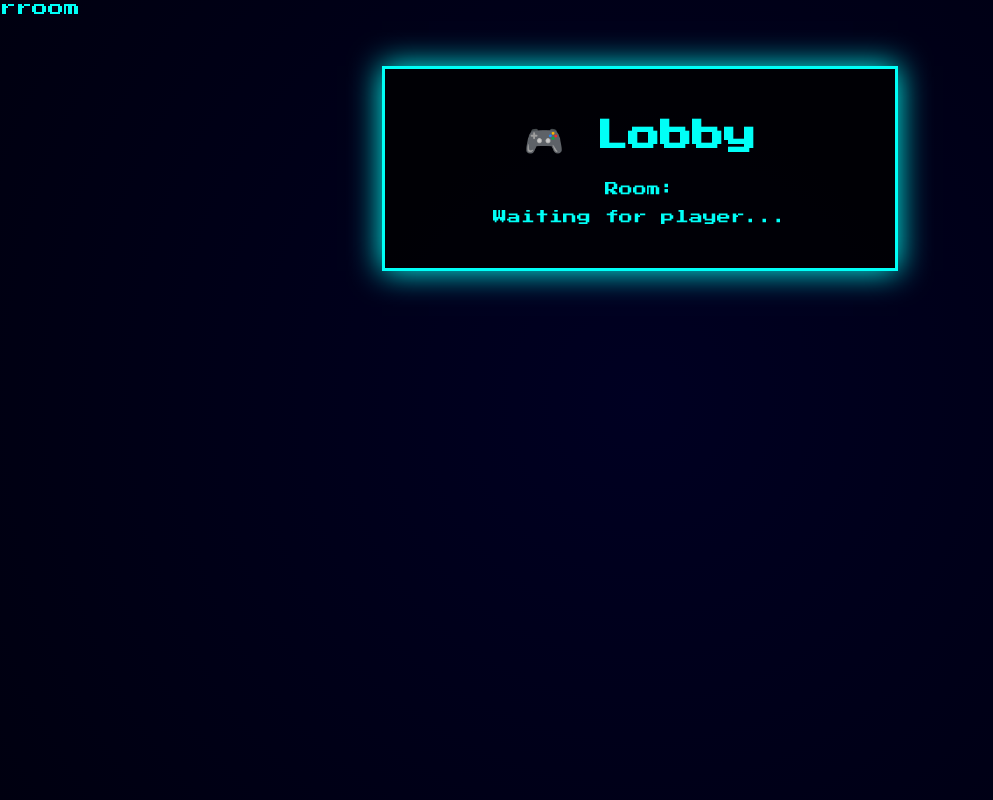
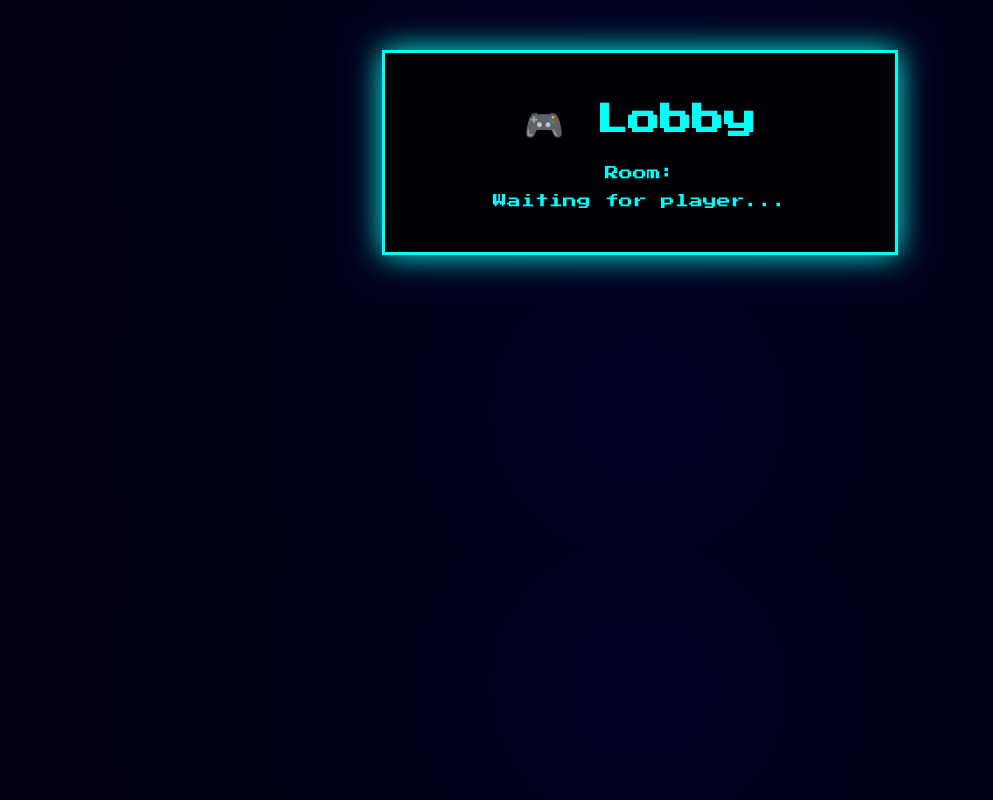
Before and after one commit to Kayyummd/game, a Flask app: page /room in a window 1280 px wide. Shown: the whole page, without its empty margins (0-993 px from the left). Run offline with Flask 3, Linux system fonts and the light colour scheme; some libraries are stand-ins or nearby versions.

Commit message:
Update room.html

```diff
--- a/cricket_project/templates/room.html
+++ b/cricket_project/templates/room.html
@@ -1,6 +1,3 @@
-rroom
-
-
 <!DOCTYPE html>
 <html lang="en">
 <head>
```
